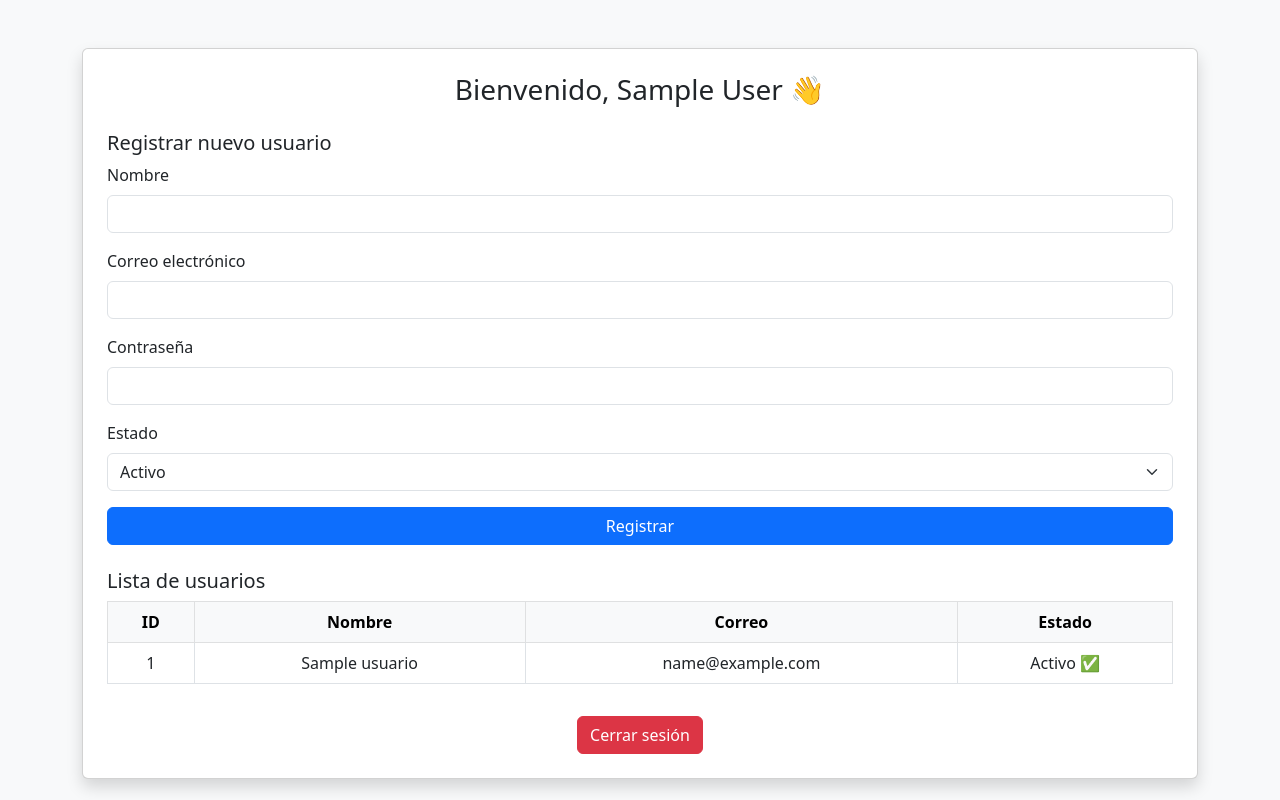
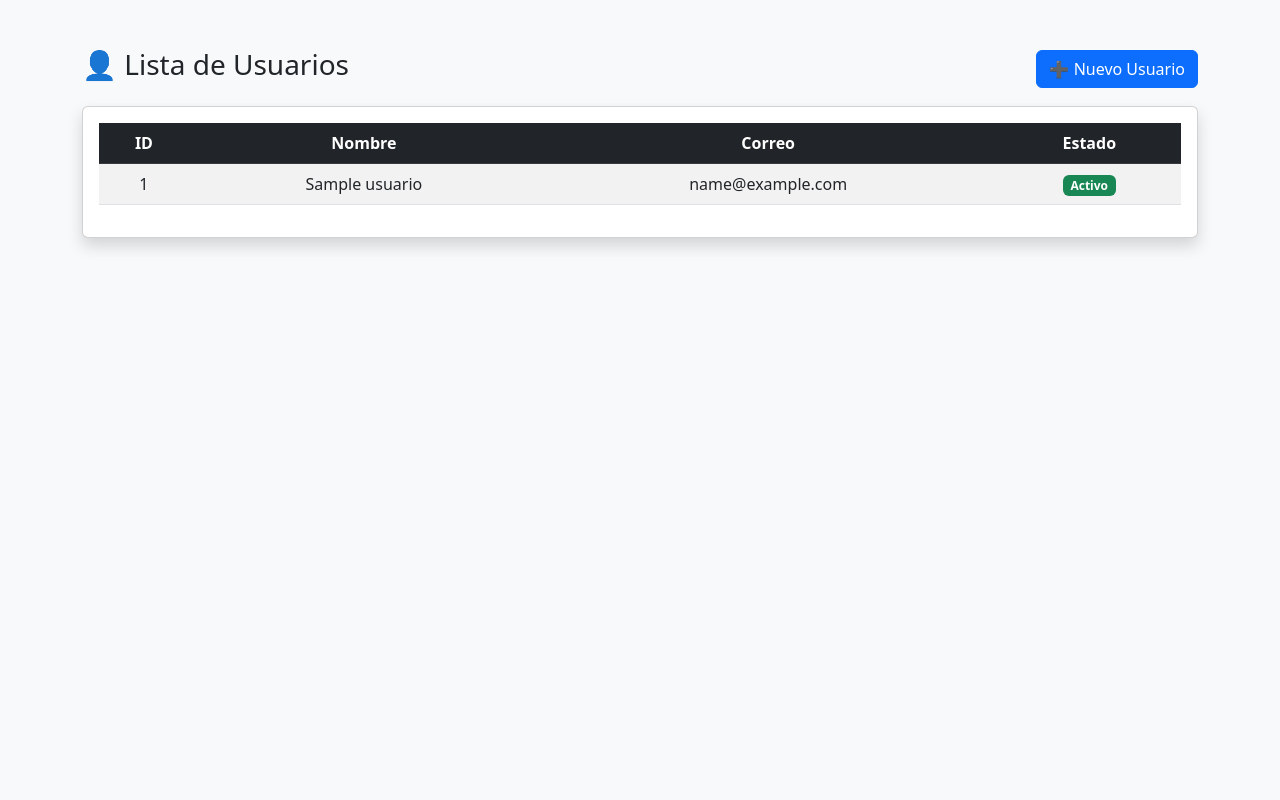
Before and after one commit to victorandy06092004/login_postgres, a PHP site: page /dashboard.php in a window 1280 px wide. Run offline with PHP 8.4, Linux system fonts and the light colour scheme; the visitor is signed in with stand-in values (Sample User, id 1); tables that the repository leaves empty or names only in its code hold one stand-in row (values such as "Sample post"); some libraries are stand-ins or nearby versions.

Commit message:
v.emergente de registrar

```diff
--- a/dashboard.php
+++ b/dashboard.php
@@ -1,28 +1,73 @@
 <?php
-session_start();
-if (!isset($_SESSION['usuario'])) {
-    header("Location: login.html");
-    exit;
-}
 include 'conexion.php';
+
+// Obtener lista de usuarios
+$sql = "SELECT * FROM usuarios ORDER BY id ASC";
+$stmt = $pdo->query($sql);
+$usuarios = $stmt->fetchAll(PDO::FETCH_ASSOC);
 ?>
 
 <!DOCTYPE html>
 <html lang="es">
 <head>
     <meta charset="UTF-8">
-    <meta name="viewport" content="width=device-width, initial-scale=1.0">
-    <title>Panel de Administración</title>
+    <title>Panel de Usuarios</title>
     <link href="https://cdn.jsdelivr.net/npm/bootstrap@5.3.0/dist/css/bootstrap.min.css" rel="stylesheet">
 </head>
 <body class="bg-light">
+
 <div class="container mt-5">
-        <div class="card shadow p-4">
-            <h3 class="text-center mb-4">Bienvenido, <?php echo $_SESSION['usuario']; ?> 👋</h3>
+    <div class="d-flex justify-content-between align-items-center mb-3">
+        <h3>👤 Lista de Usuarios</h3>
+        <!-- Botón que abre el modal -->
+        <button class="btn btn-primary" data-bs-toggle="modal" data-bs-target="#nuevoUsuarioModal">
+            ➕ Nuevo Usuario
+        </button>
+    </div>
 
-            <!-- Formulario para registrar usuarios -->
-            <h5>Registrar nuevo usuario</h5>
-            <form action="registrar_usuario.php" method="POST" class="mb-4">
+    <!-- Tabla de usuarios -->
+    <div class="card shadow">
+        <div class="card-body">
+            <table class="table table-striped table-hover text-center">
+                <thead class="table-dark">
+                    <tr>
+                        <th>ID</th>
+                        <th>Nombre</th>
+                        <th>Correo</th>
+                        <th>Estado</th>
+                    </tr>
+                </thead>
+                <tbody>
+                    <?php foreach ($usuarios as $usuario): ?>
+                        <tr>
+                            <td><?= $usuario['id'] ?></td>
+                            <td><?= htmlspecialchars($usuario['nombre']) ?></td>
+                            <td><?= htmlspecialchars($usuario['gmail']) ?></td>
+                            <td>
+                                <?php if ($usuario['estado']): ?>
+                                    <span class="badge bg-success">Activo</span>
+                                <?php else: ?>
+                                    <span class="badge bg-danger">Inactivo</span>
+                                <?php endif; ?>
+                            </td>
+                        </tr>
+                    <?php endforeach; ?>
+                </tbody>
+            </table>
+        </div>
+    </div>
+</div>
+
+<!-- Modal para nuevo usuario -->
+<div class="modal fade" id="nuevoUsuarioModal" tabindex="-1" aria-hidden="true">
+  <div class="modal-dialog">
+    <div class="modal-content">
+      <form action="registrar_usuario.php" method="POST">
+        <div class="modal-header">
+          <h5 class="modal-title">Registrar Nuevo Usuario</h5>
+          <button type="button" class="btn-close" data-bs-dismiss="modal"></button>
+        </div>
+        <div class="modal-body">
             <div class="mb-3">
                 <label class="form-label">Nombre</label>
                 <input type="text" name="nombre" class="form-control" required>
@@ -40,45 +85,21 @@ include 'conexion.php';
             </div>
             <div class="mb-3">
                 <label class="form-label">Estado</label>
-                    <select name="estado" class="form-select">
+                <select name="estado" class="form-select" required>
                     <option value="true">Activo</option>
                     <option value="false">Inactivo</option>
                 </select>
             </div>
-                <button type="submit" class="btn btn-primary w-100">Registrar</button>
+        </div>
+        <div class="modal-footer">
+          <button type="submit" class="btn btn-success">Guardar</button>
+          <button type="button" class="btn btn-secondary" data-bs-dismiss="modal">Cancelar</button>
+        </div>
       </form>
-
-            <!-- Tabla de usuarios -->
-            <h5>Lista de usuarios</h5>
-            <table class="table table-bordered text-center">
-                <thead class="table-light">
-                    <tr>
-                        <th>ID</th>
-                        <th>Nombre</th>
-                        <th>Correo</th>
-                        <th>Estado</th>
-                    </tr>
-                </thead>
-                <tbody>
-                    <?php
-                    $sql = "SELECT * FROM usuarios ORDER BY id ASC";
-                    $stmt = $pdo->query($sql);
-                    while ($row = $stmt->fetch(PDO::FETCH_ASSOC)) {
-                        echo "<tr>
-                                <td>{$row['id']}</td>
-                                <td>{$row['nombre']}</td>
-                                <td>{$row['gmail']}</td>
-                                <td>" . ($row['estado'] ? 'Activo ✅' : 'Inactivo ❌') . "</td>
-                              </tr>";
-                    }
-                    ?>
-                </tbody>
-            </table>
-
-            <div class="text-center mt-3">
-                <a href="logout.php" class="btn btn-danger">Cerrar sesión</a>
     </div>
   </div>
 </div>
+
+<script src="https://cdn.jsdelivr.net/npm/bootstrap@5.3.0/dist/js/bootstrap.bundle.min.js"></script>
 </body>
 </html>
```
Lines whose indentation alone changed are shown as unchanged.
